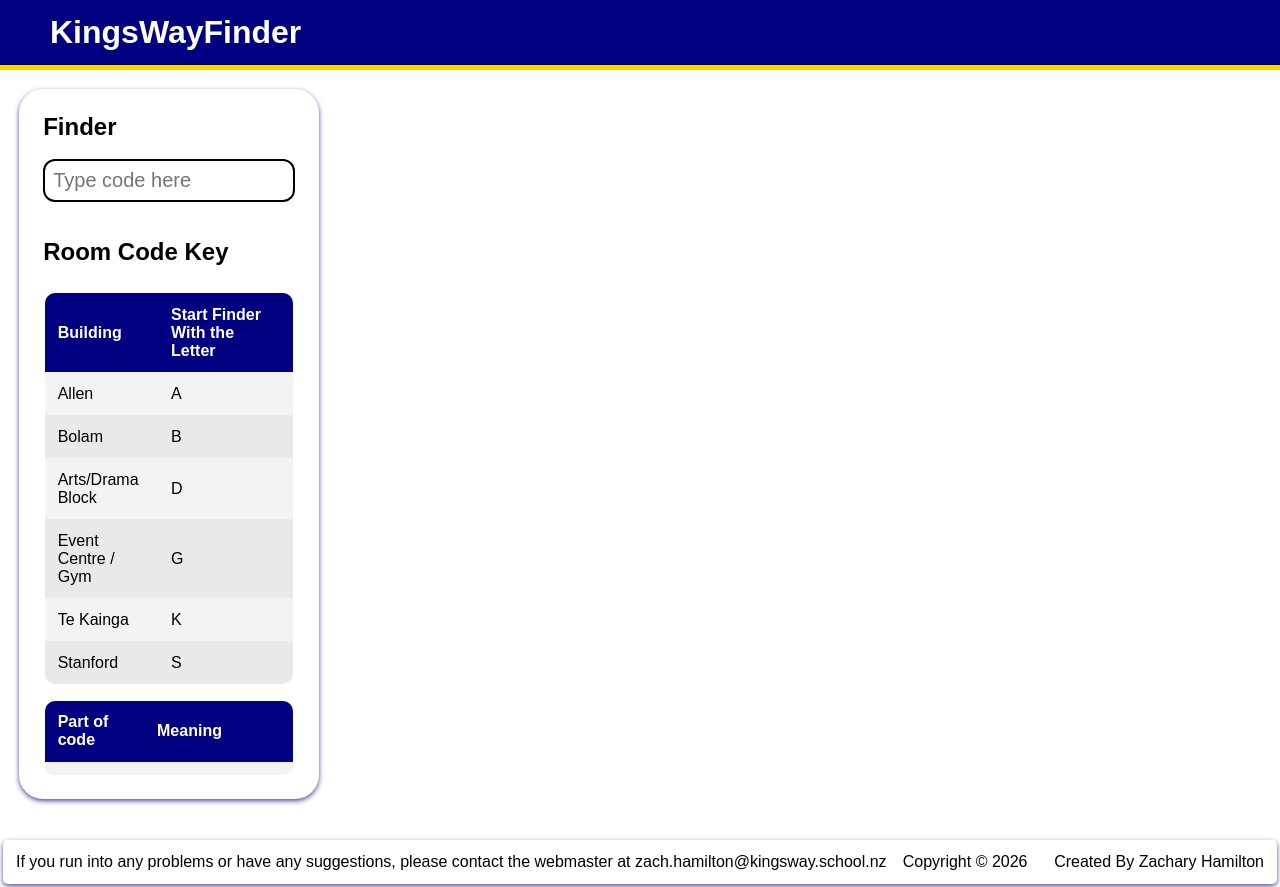
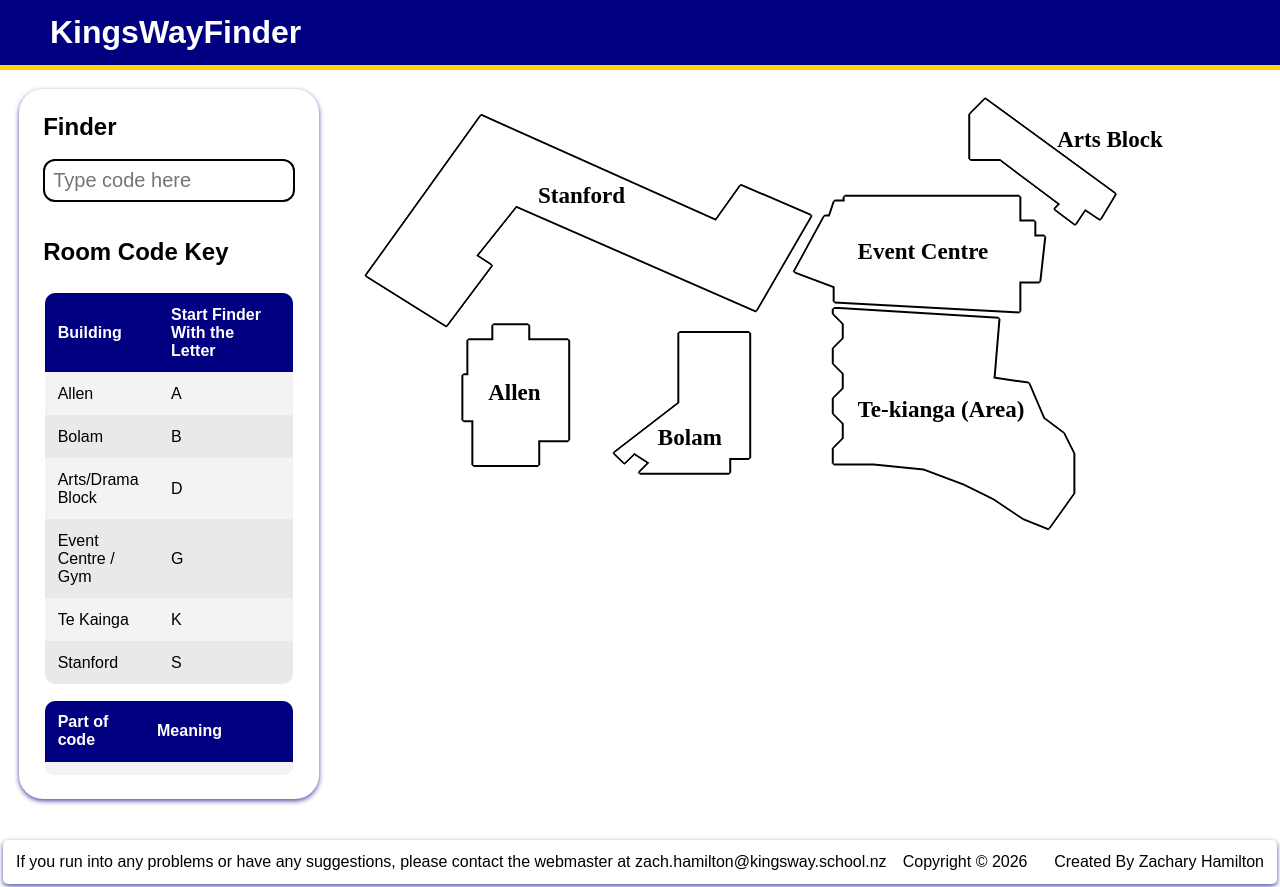
Before and after one commit to ZachHamiton/12DGT-Programing-and-Project-Management, a Flask app: page / in a window 1280 px wide. Run offline with Flask 3, Linux system fonts and the light colour scheme.

Commit message:
Starting making the map and started resizing

```diff
--- a/KingsWayFinder/website/static/styles.css
+++ b/KingsWayFinder/website/static/styles.css
@@ -72,6 +72,7 @@ body{
     flex-direction:row;
     width: 100%;
     flex: 1;
+    align-items: flex-start;
 }
 
 
@@ -105,6 +106,8 @@ body{
     width:100%;
     font-size: 20px;
 }
+
+/* Key */
 
 
 .table_div{
@@ -146,3 +149,112 @@ tr:nth-child(even){
     background-color: #e9e9e9;
 
 }
+
+
+
+/* ============== */
+/* Zoomed out Map */
+/* ============== */
+
+
+.map{
+    position: relative;
+    width:78%;
+    overflow: hidden;
+    aspect-ratio: 16 / 9;
+    flex: 0 0 auto; /* prevents flexbox from changing its size */
+}
+
+.zoomed_out_map_image{
+    position: absolute;
+    height: 750px;
+    z-index: 10;
+
+}
+
+.polygon_container{
+    position: absolute;
+    width: 50%;
+    aspect-ratio: 1 / 1;
+    filter: drop-shadow(1px 1px 0px black)
+            drop-shadow(-1px -1px 0px black)
+            drop-shadow(1px -1px 0px black)
+            drop-shadow(-1px 1px 0px black);
+}
+
+.polygon{
+    width: 100%;
+    height: 100%;
+    background-color: rgb(255,255,255);
+    transition: background-color 0.3s ease;
+}
+
+
+
+/* .stanford_polygon_contianer  { top: 100px; left: 100px;}
+.allen_polygon_contianer     { top: 375px; left: 250px;}
+.bolam_polygon_contianer     { top: 385px; left: 450px;}
+.ec_polygon_contianer        { top: 210px; left: 675px;}
+.te-kianga_polygon_contianer { top: 360px; left: 725px;}
+.arts_polygon_contianer      { top: 85px; left: 900px;} */
+
+
+.stanford_polygon_contianer  { top: 6.39%;  left: 0.31%; }
+.allen_polygon_contianer     { top: 44.58%; left: 12.02%; }
+.bolam_polygon_contianer     { top: 45.96%; left: 27.65%; }
+.ec_polygon_contianer        { top: 21.66%; left: 45.21%; }
+.te-kianga_polygon_contianer { top: 42.50%; left: 49.12%; }
+.arts_polygon_contianer      { top: 4.31%;  left: 62.79%; }
+
+
+
+.stanford_polygon{ clip-path: polygon(5% 34%, 28% 2%, 75% 23%, 80% 16%, 94% 22%, 83% 41%, 35% 20%, 27% 30%, 30% 32%, 21% 44%);}
+.allen_polygon{clip-path: polygon(7% 1%, 14% 1%, 14% 4%, 22% 4%, 22% 24%, 16% 24%, 16% 29%, 3% 29%, 3% 20%, 1% 20%, 1% 11%, 2% 11%, 2% 4%, 7% 4%);}
+.bolam_polygon{clip-path: polygon(13% 1%, 27% 1%, 27% 26%, 23% 26%, 23% 29%, 5% 29%, 7% 27%, 4% 25%, 2% 27%, 0% 25%, 13% 15%);}
+.ec_polygon {clip-path: polygon(11% 1%, 46% 1%, 46% 6%, 49% 6%, 49% 9%, 51% 9%, 50% 18%, 46% 18%, 46% 24%, 9% 22%, 9% 19%, 1% 16%, 7% 5%, 8% 5%, 9% 2%, 11% 2%);}
+.te-kianga_polygon { clip-path: polygon(34% 2%, 33% 14%, 40% 15%, 43% 22%, 47% 25%, 49% 29%, 49% 37%, 44% 44%, 39% 42%, 33% 38%, 27% 35%, 19% 32%, 9% 31%, 1% 31%, 1% 28%, 3% 26%, 3% 23%, 1% 21%, 1% 18%, 3% 16%, 3% 13%, 1% 11%, 1% 8%, 3% 6%, 3% 3%, 1% 1%, 1% 0%);}
+.arts_polygon {clip-path: polygon(30% 20%, 27% 25%, 24% 23%, 22% 26%, 18% 23%, 19% 22%, 7% 13%, 1% 13%, 1% 4%, 4% 1%);}
+
+.building_labal{
+    position: absolute;
+    font-size: 1.8vw;
+}
+
+.stanford_labal  { top: 20%;  left: 20%; }
+.allen_labal     { top: 55%; left: 15%; }
+.bolam_labal     { top: 63%; left: 32%; }
+.ec_labal        { top: 30%; left: 52%; }
+.te-kianga_labal { top: 58%; left: 52%; }
+.arts_labal      { top: 10%;  left: 72%; }
+
+
+
+
+
+
+
+@media screen and (max-width: 800px) {
+
+.content{
+    flex-direction:column;
+}
+
+
+.map{
+    width: 100%;
+}
+
+.sidebar{
+    order: 2;
+    width:100%;
+    height: auto;
+}
+.building_labal{
+    position: absolute;
+    font-size: 3vw;
+}
+
+
+
+
+}
--- a/KingsWayFinder/website/templates/base.html
+++ b/KingsWayFinder/website/templates/base.html
@@ -42,6 +42,8 @@
 
         </div class = "footer">
 
+        <div class = "responsive-box"></div>
+
 
     </body>
 </html>
--- a/KingsWayFinder/website/templates/map.html
+++ b/KingsWayFinder/website/templates/map.html
@@ -65,6 +65,47 @@
         </div>
 
         <div class = "map">
+            <div class="polygon_container stanford_polygon_contianer">
+                <div class="polygon stanford_polygon">
+                </div>
+            </div>
+
+            <div class="polygon_container allen_polygon_contianer">
+                <div class="polygon allen_polygon">
+                </div>
+            </div>
+
+            <div class="polygon_container bolam_polygon_contianer">
+                <div class="polygon bolam_polygon">
+                </div>
+            </div>
+
+            <div class="polygon_container ec_polygon_contianer">
+                <div class="polygon ec_polygon">
+                </div>
+            </div>
+
+            <div class="polygon_container te-kianga_polygon_contianer">
+                <div class="polygon te-kianga_polygon">
+                </div>
+            </div>
+
+            <div class="polygon_container arts_polygon_contianer">
+                <div class="polygon arts_polygon">
+                </div>
+            </div>
+
+
+            <h1 class = "building_labal stanford_labal">Stanford</h1>
+            <h1 class = "building_labal allen_labal">Allen</h1>
+            <h1 class = "building_labal bolam_labal">Bolam</h1>
+            <h1 class = "building_labal ec_labal ">Event Centre</h1>
+            <h1 class = "building_labal te-kianga_labal ">Te-kianga (Area)</h1>
+            <h1 class = "building_labal arts_labal">Arts Block</h1>
+
+
+
+
 
 
         </div>
@@ -76,5 +117,8 @@
 
 
 
+
+
+
     </div>
 {%endblock%}
```
Also changed, not shown: KingsWayFinder/website/static/images/zoomed_out_map.png (added).
